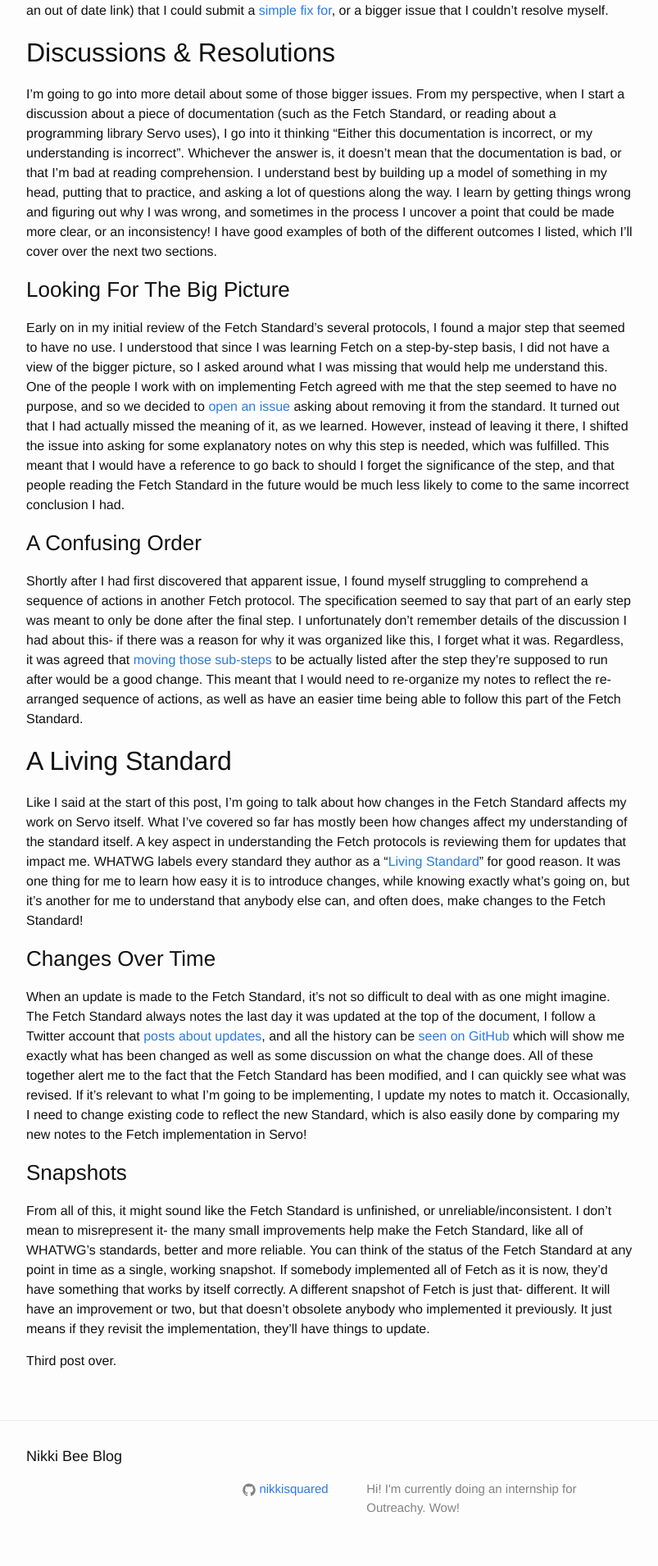
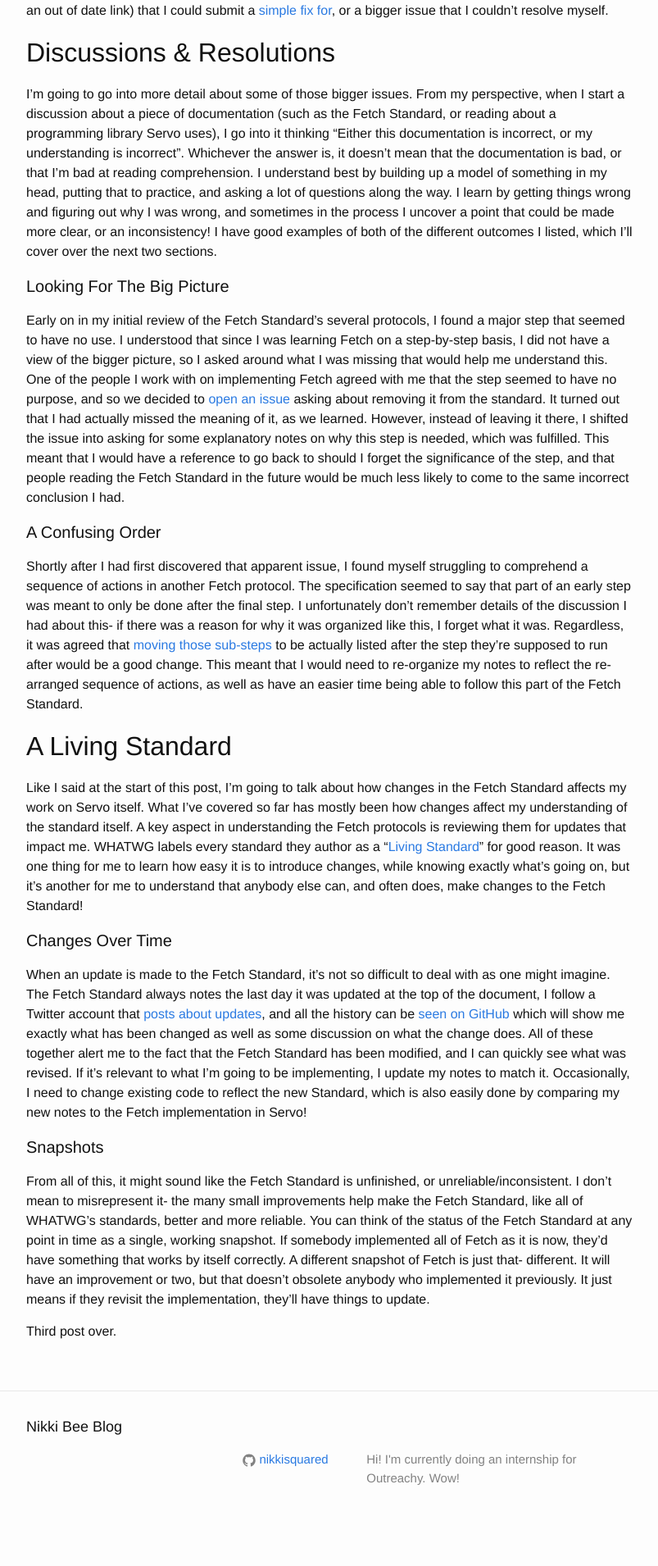
Before and after one commit to nikkisquared/nikkisquared.github.io, a Jekyll site: the page built from _posts/2016-01-17-what-does-your-work-mean-part-2.markdown, in a window 1280 px wide. Shown: the part 895-2805 px from the top of the page at 82% size, without its empty margins (238-1041 px from the left). Built offline with Jekyll 4.4.1, drawn with Linux system fonts in a browser that asks for light colours; after the commit the page ends 2769 px from its top, so only the background shows below that.

Commit message:
updated headings again

```diff
--- a/_posts/2016-01-17-what-does-your-work-mean-part-2.markdown
+++ b/_posts/2016-01-17-what-does-your-work-mean-part-2.markdown
@@ -19,11 +19,11 @@
 
 I'm going to go into more detail about some of those bigger issues. From my perspective, when I start a discussion about a piece of documentation (such as the Fetch Standard, or reading about a programming library Servo uses), I go into it thinking "Either this documentation is incorrect, or my understanding is incorrect". Whichever the answer is, it doesn't mean that the documentation is bad, or that I'm bad at reading comprehension. I understand best by building up a model of something in my head, putting that to practice, and asking a lot of questions along the way. I learn by getting things wrong and figuring out why I was wrong, and sometimes in the process I uncover a point that could be made more clear, or an inconsistency! I have good examples of both of the different outcomes I listed, which I'll cover over the next two sections.
 
-### Looking For The Big Picture ###
+#### Looking For The Big Picture ####
 
 Early on in my initial review of the Fetch Standard's several protocols, I found a major step that seemed to have no use. I understood that since I was learning Fetch on a step-by-step basis, I did not have a view of the bigger picture, so I asked around what I was missing that would help me understand this. One of the people I work with on implementing Fetch agreed with me that the step seemed to have no purpose, and so we decided to [open an issue](https://github.com/whatwg/fetch/issues/174) asking about removing it from the standard. It turned out that I had actually missed the meaning of it, as we learned. However, instead of leaving it there, I shifted the issue into asking for some explanatory notes on why this step is needed, which was fulfilled. This meant that I would have a reference to go back to should I forget the significance of the step, and that people reading the Fetch Standard in the future would be much less likely to come to the same incorrect conclusion I had.
 
-### A Confusing Order ###
+#### A Confusing Order ####
 
 Shortly after I had first discovered that apparent issue, I found myself struggling to comprehend a sequence of actions in another Fetch protocol. The specification seemed to say that part of an early step was meant to only be done after the final step. I unfortunately don't remember details of the discussion I had about this- if there was a reason for why it was organized like this, I forget what it was. Regardless, it was agreed that [moving those sub-steps](https://github.com/whatwg/fetch/issues/176) to be actually listed after the step they're supposed to run after would be a good change. This meant that I would need to re-organize my notes to reflect the re-arranged sequence of actions, as well as have an easier time being able to follow this part of the Fetch Standard.
 
@@ -31,11 +31,11 @@
 
 Like I said at the start of this post, I'm going to talk about how changes in the Fetch Standard affects my work on Servo itself. What I've covered so far has mostly been how changes affect my understanding of the standard itself. A key aspect in understanding the Fetch protocols is reviewing them for updates that impact me. WHATWG labels every standard they author as a "[Living Standard](https://wiki.whatwg.org/wiki/FAQ#What_does_.22Living_Standard.22_mean.3F)" for good reason. It was one thing for me to learn how easy it is to introduce changes, while knowing exactly what's going on, but it's another for me to understand that anybody else can, and often does, make changes to the Fetch Standard!
 
-### Changes Over Time ###
+#### Changes Over Time ####
 
 When an update is made to the Fetch Standard, it's not so difficult to deal with as one might imagine. The Fetch Standard always notes the last day it was updated at the top of the document, I follow a Twitter account that [posts about updates](https://twitter.com/fetchstandard), and all the history can be [seen on GitHub](https://github.com/whatwg/fetch/commits) which will show me exactly what has been changed as well as some discussion on what the change does. All of these together alert me to the fact that the Fetch Standard has been modified, and I can quickly see what was revised. If it's relevant to what I'm going to be implementing, I update my notes to match it. Occasionally, I need to change existing code to reflect the new Standard, which is also easily done by comparing my new notes to the Fetch implementation in Servo!
 
-### Snapshots ###
+#### Snapshots ####
 
 From all of this, it might sound like the Fetch Standard is unfinished, or unreliable/inconsistent. I don't mean to misrepresent it- the many small improvements help make the Fetch Standard, like all of WHATWG's standards, better and more reliable. You can think of the status of the Fetch Standard at any point in time as a single, working snapshot. If somebody implemented all of Fetch as it is now, they'd have something that works by itself correctly. A different snapshot of Fetch is just that- different. It will have an improvement or two, but that doesn't obsolete anybody who implemented it previously. It just means if they revisit the implementation, they'll have things to update.
 
```
